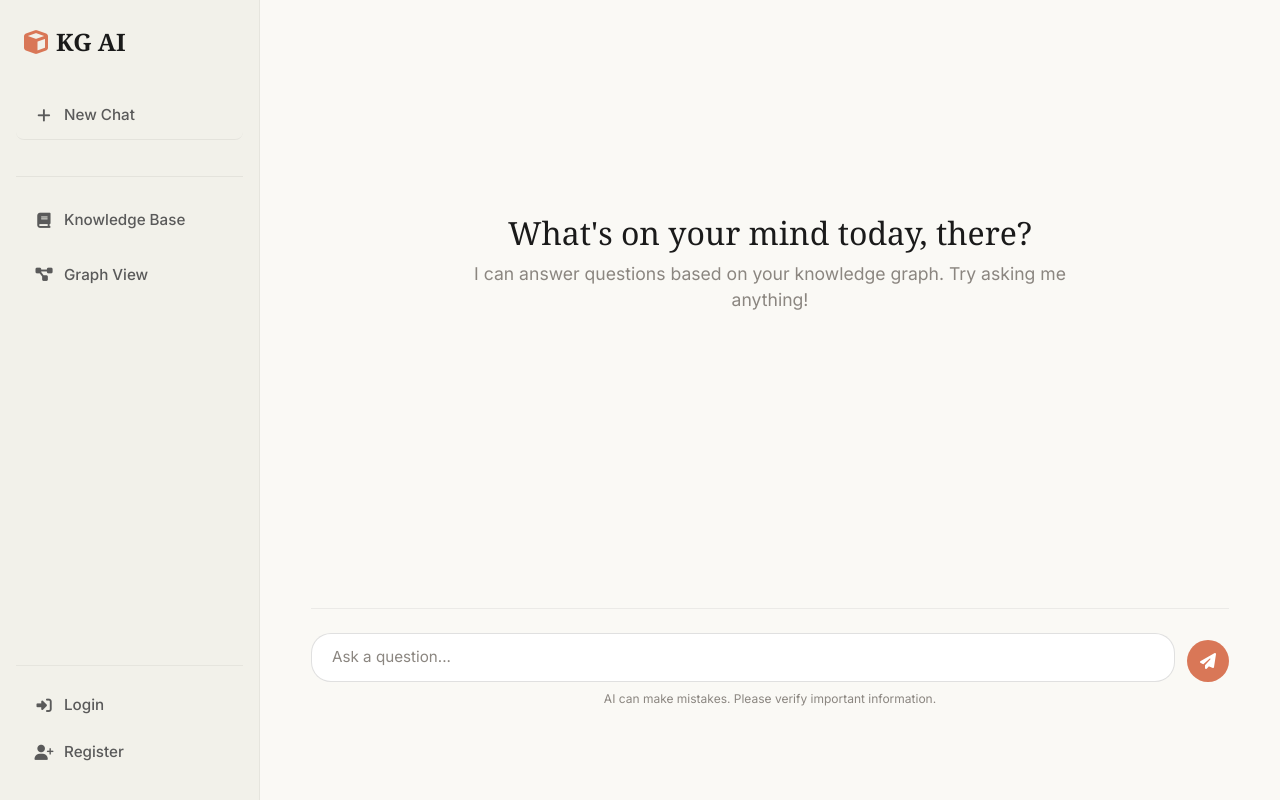
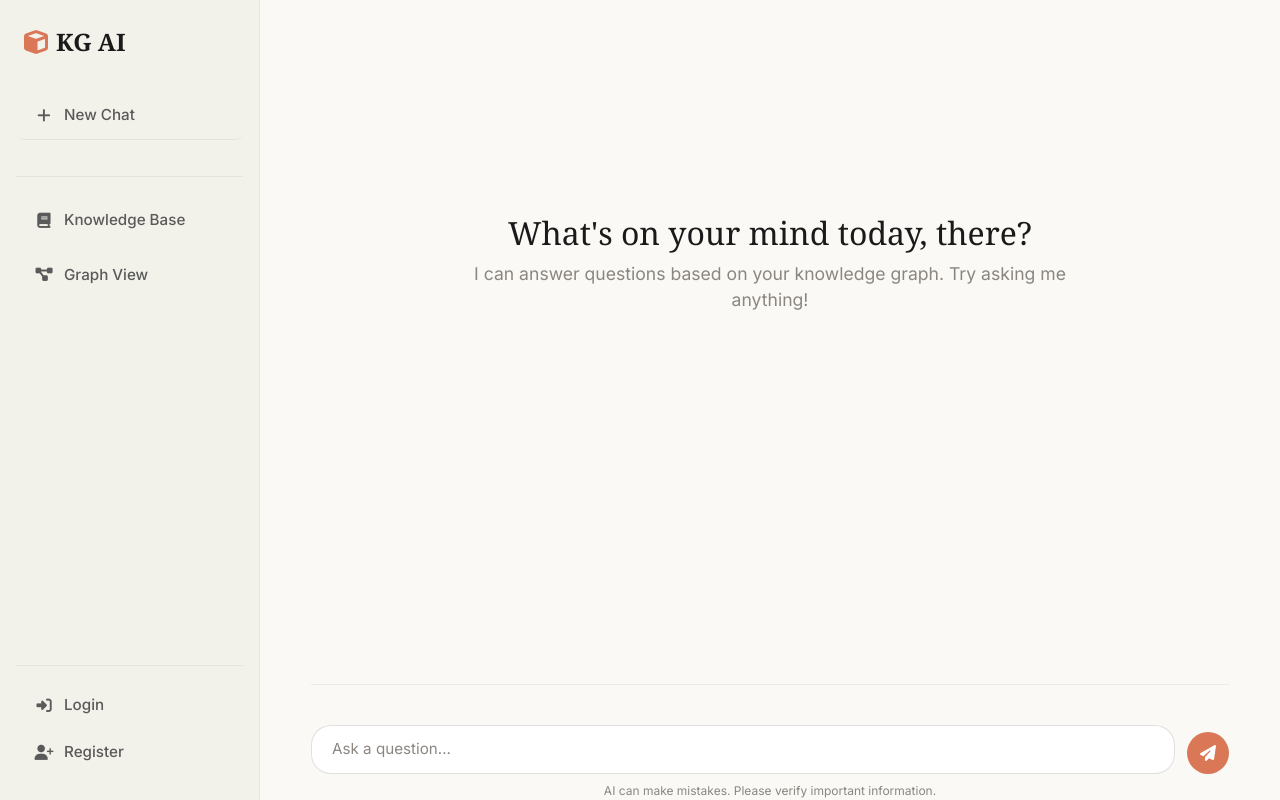
Before and after one commit to PurpleRadish42/kg-project, a Flask app: template app/templates/query.html in a window 1280 px wide. Run offline with Flask 3, Linux system fonts and the light colour scheme; the template is opened without the code that fills it, so the values that code supplies are empty; some web fonts are replaced.

Commit message:
Fixed the chat window placement (#11)

```diff
--- a/app/templates/query.html
+++ b/app/templates/query.html
@@ -95,10 +95,10 @@
     .chat-wrapper {
         display: flex;
         flex-direction: column;
-        height: calc(100vh - 60px);
+        height: 100vh;
         width: 100%;
         margin: 0 auto;
-        padding: 0 6%;
+        padding: 3rem 6% 1.5rem 6%;
     }
 
     @media (max-width: 1400px) {
@@ -298,7 +298,8 @@
 
     /* Chat input area */
     .chat-input-container {
-        padding: 1.5rem 0 2rem 0;
+        margin-top: auto;
+        padding: 2.5rem 0 0 0;
         background: var(--bg-color);
         border-top: 1px solid rgba(0, 0, 0, 0.06);
     }
```
